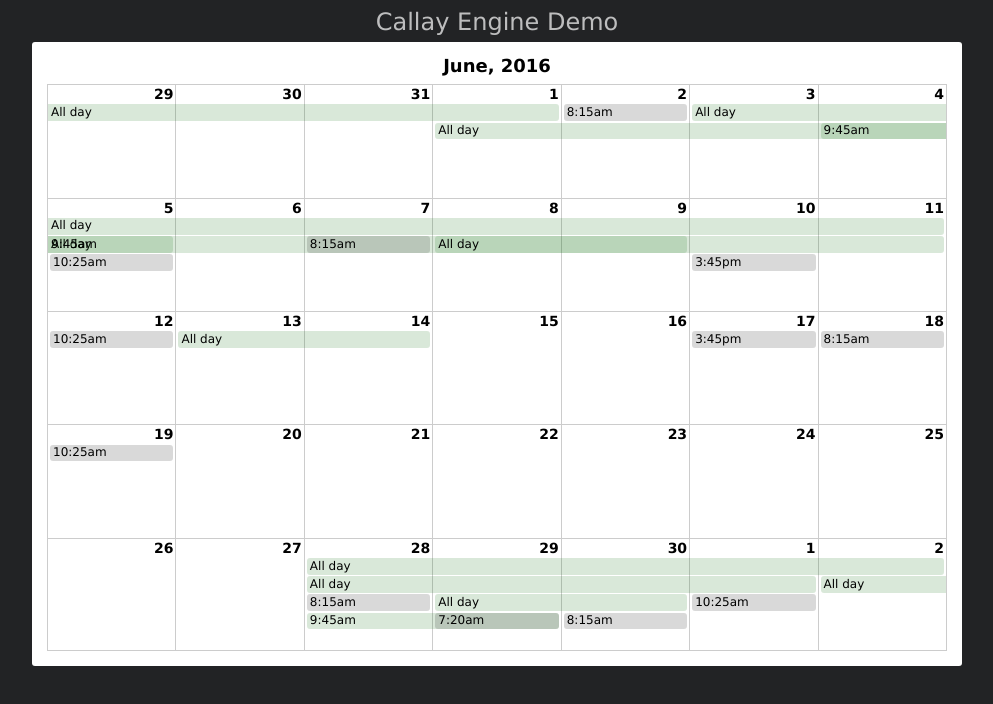
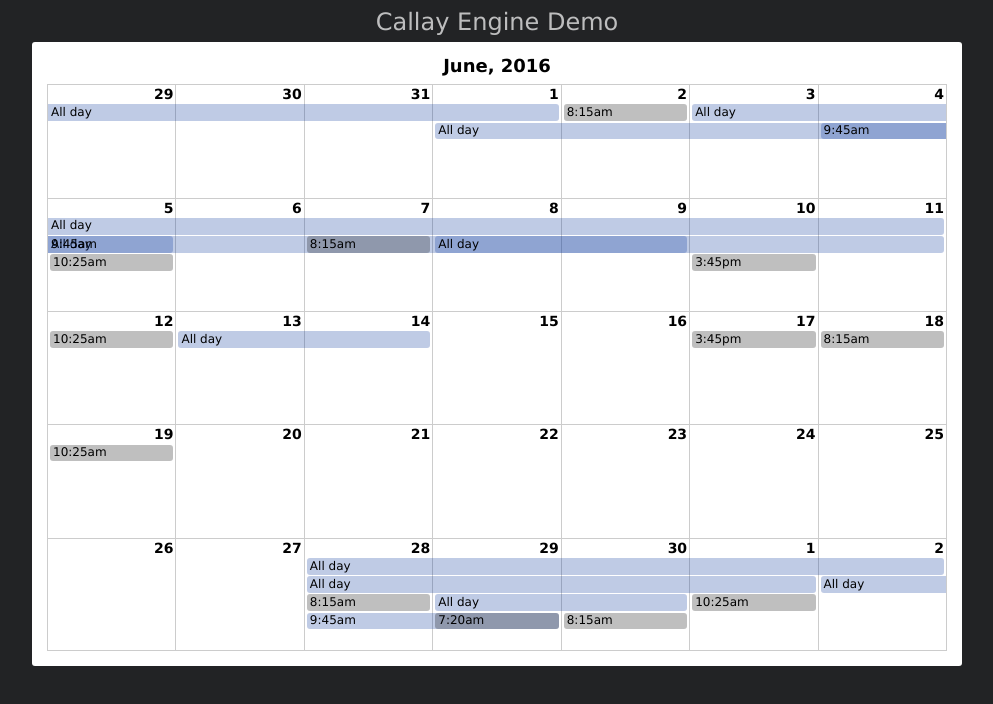
Before and after one commit to lehresman/callay-engine, a plain HTML site: page public/index.html in a window 1280 px wide. Shown: the whole page, without its empty margins (143-1136 px from the left). Drawn offline with Linux system fonts and the light colour scheme.

Commit message:
added unique ids to created events

```diff
--- a/css/demo.css
+++ b/css/demo.css
@@ -77,7 +77,7 @@ body > h1 {
   top: 1.3em;
 }
 .calendar .event-wrapper .event {
-  background: rgba(0,0,0,.15);
+  background: rgba(0,0,0,.25);
   padding: 0.05em 0.25em;
   line-height: 1.3em;
   border-radius: 3px;
@@ -96,7 +96,7 @@ body > h1 {
   color: #c00;
 }
 .calendar .event-wrapper.continued .event {
-  background: rgba(0,100,0,.15);
+  background: rgba(0, 50, 150, .25);
 }
 .calendar .event-wrapper.continued-first .event {
   border-top-right-radius: 0px;
--- a/js/engine/engine.js
+++ b/js/engine/engine.js
@@ -2,6 +2,7 @@
 
   window.CallayEngine = function(startDate, sourceEvents) {
     startDate = moment(startDate); // clone so we don't mess up the original
+    var nextId = parseInt(1000 + Math.random()*8000);
     var maxEventsPerDay = 4;
     var weeks = [];
     var month = parseInt(startDate.format('M'));
@@ -77,6 +78,7 @@
           span = Math.min(7-date.day(), span);
 
           eventContainerMap[dateStr].push({
+            id: nextId++,
             dateStr: dateStr,
             sourceEvent: sourceEvent,
             flags: {
--- a/public/index.html
+++ b/public/index.html
@@ -35,10 +35,10 @@
               'continued-first': eventContainer.flags.continuedFirst,
               'continued-last': eventContainer.flags.continuedLast
             }">
-        <div class="event" ng-if="eventContainer.flags.allDay">
+        <div class="event" ng-if="eventContainer.flags.allDay" id="event-{{ eventContainer.id }}">
           All day
         </div>
-        <div class="event" ng-if="!eventContainer.flags.allDay">
+        <div class="event" ng-if="!eventContainer.flags.allDay" id="event-{{ eventContainer.id }}">
           {{ eventContainer.sourceEvent.start.format('h:mma') }}
         </div>
       </div>
```
